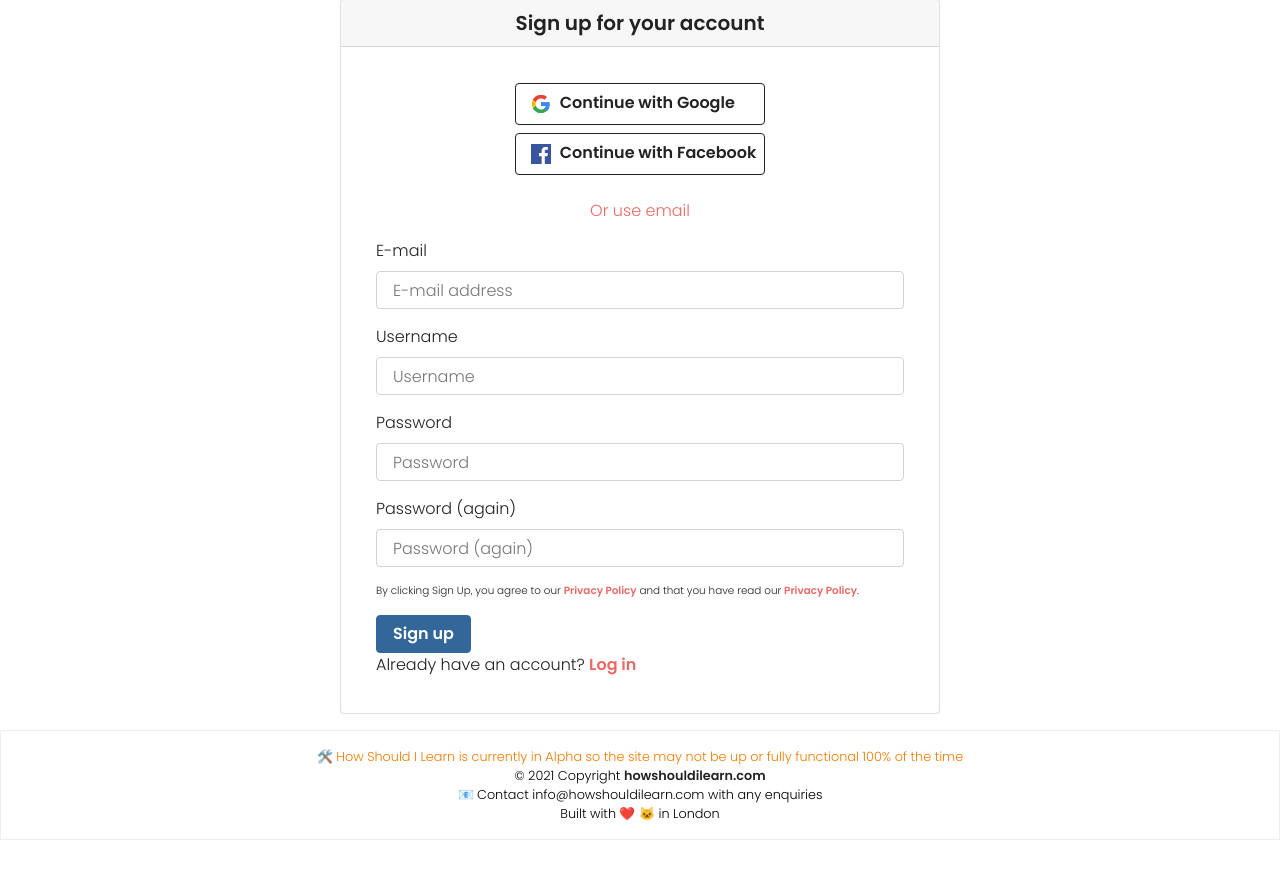
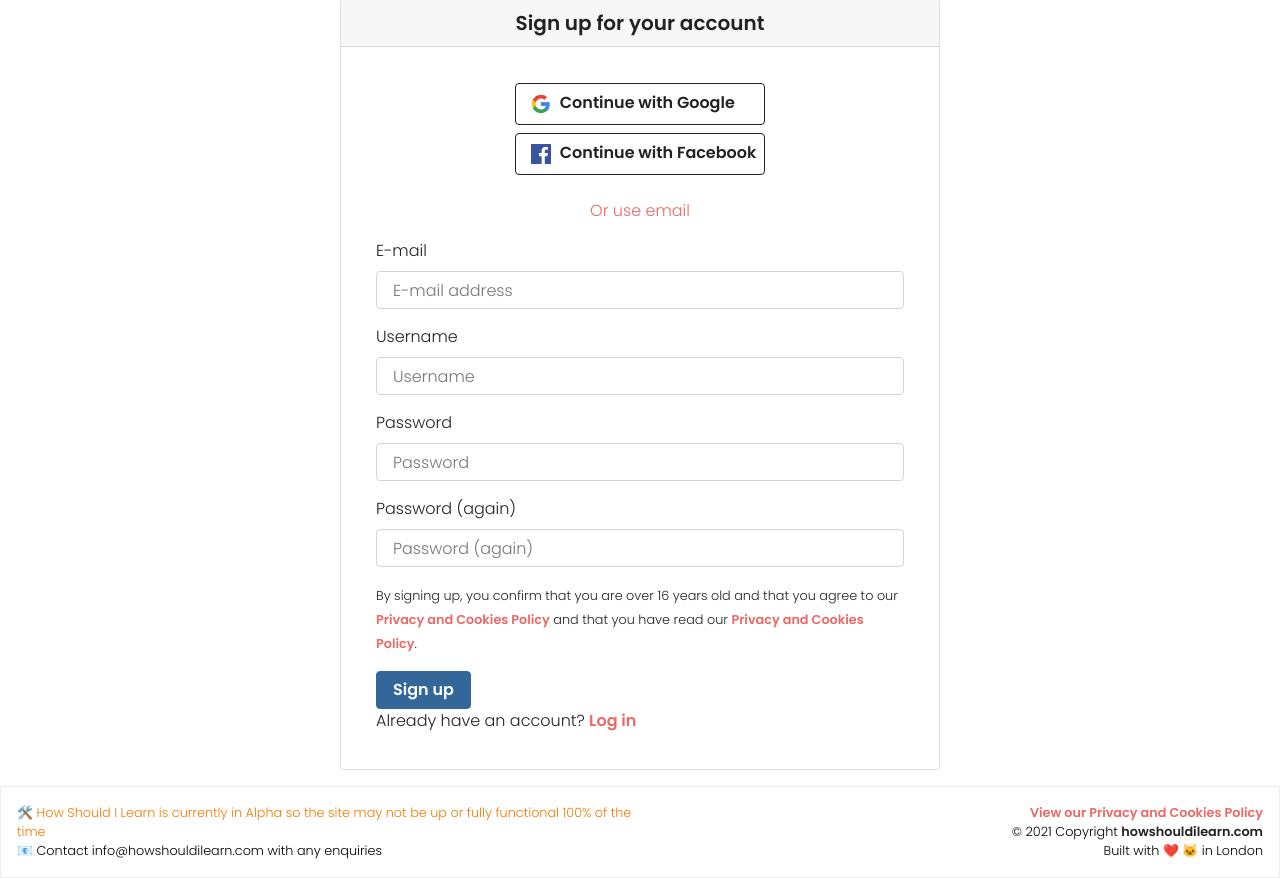
Before and after one commit to nrimsky/livlearn-v0, a Django app: page /me/signup/ in a window 1280 px wide. Shown: the part 85-963 px from the top of the page. Before the commit the page ends 925 px from the top, so only its background shows below. Run offline with Django 3.2, Linux system fonts and the light colour scheme; some libraries are stand-ins or nearby versions; some web fonts are replaced.

Commit message:
add privacy policy to footer

```diff
--- a/static/css/style.css
+++ b/static/css/style.css
@@ -286,5 +286,4 @@ ul.card-text {
 .footer-small {
     width: 100%;
     display: block;
-    text-align: center;
 }
--- a/templates/account/signup.html
+++ b/templates/account/signup.html
@@ -45,18 +45,17 @@
                         <p>Your username or password are invalid. Please try again.</p>
                     {% endif %}
                 </div>
-                <form action="{% url 'account_signup' %}" method="post" class="form login-form text-left signup"
-                      id="signup_form">
-
+                <form action="{% url 'account_signup' %}" method="post" class="form login-form text-left signup" id="signup_form">
                     {% csrf_token %}
                     {% bootstrap_form form %}
                     {% if redirect_field_value %}
                         <input type="hidden" name="{{ redirect_field_name }}" value="{{ redirect_field_value }}"/>
                     {% endif %}
-                    <p style="font-size: .65em">By clicking Sign Up, you agree to our <a target="_blank"
-                                                                                         href="{% url 'authapp:privacy' %}">Privacy
-                        Policy</a> and that you have read our <a target="_blank" href="{% url 'authapp:privacy' %}">Privacy
-                        Policy</a>.</p>
+                    <p>
+                        <small>
+                            By signing up, you confirm that you are over 16 years old and that you agree to our <a target="_blank" href="{% url 'authapp:privacy' %}">Privacy and Cookies Policy</a> and that you have read our <a target="_blank" href="{% url 'authapp:privacy' %}">Privacy and Cookies Policy</a>.
+                        </small>
+                    </p>
                     {% buttons %}
                         <button type="submit" class="btn btn-info">Sign up</button>
                     {% endbuttons %}
--- a/templates/base.html
+++ b/templates/base.html
@@ -37,16 +37,7 @@
             {% endblock content %}
         </div>
     </div>
-    <!-- https://mdbootstrap.com/docs/standard/navigation/footer/ -->
-    <footer id="footer">
-        <div class="text-center p-3 bg-light">
-            <small class="footer-small text-danger">🛠️️ How Should I Learn is currently in Alpha so the site may not be
-                up or fully functional 100% of the time</small>
-            <small class="footer-small">© 2021 Copyright <a class="text-dark" href="https://www.howshouldilearn.com/">howshouldilearn.com</a></small>
-            <small class="footer-small">📧 Contact info@howshouldilearn.com with any enquiries</small>
-            <small class="footer-small">Built with ❤️ 🐱 in London</small>
-        </div>
-    </footer>
+    {% include "footer.html" %}
     <script src="{% static 'js/jquery.min.js' %}"></script>
     <script src="https://cdn.jsdelivr.net/npm/bootstrap@4.5.3/dist/js/bootstrap.bundle.min.js"
             integrity="sha384-ho+j7jyWK8fNQe+A12Hb8AhRq26LrZ/JpcUGGOn+Y7RsweNrtN/tE3MoK7ZeZDyx" crossorigin="anonymous">
--- /dev/null
+++ b/templates/footer.html
@@ -0,0 +1,17 @@
+<!-- https://mdbootstrap.com/docs/standard/navigation/footer/ -->
+<footer id="footer">
+    <div class="bg-light row text-center p-2 m-0">
+        <div class="col-12 col-md-6 p-2 text-center text-md-left">
+            <small class="footer-small text-danger">🛠️️ How Should I Learn is currently in Alpha so the site may not be
+                up or fully functional 100% of the time</small>
+            <small class="footer-small">📧 Contact info@howshouldilearn.com with any enquiries</small>
+
+        </div>
+        <div class="col-12 col-md-6 p-2 text-center text-md-right">
+            <small class="footer-small"><a href="{% url 'authapp:privacy' %}">View our Privacy and Cookies
+                Policy</a></small>
+            <small class="footer-small">© 2021 Copyright <a class="text-dark" href="https://www.howshouldilearn.com/">howshouldilearn.com</a></small>
+            <small class="footer-small">Built with ❤️ 🐱 in London</small>
+        </div>
+    </div>
+</footer>
--- a/templates/home.html
+++ /dev/null
@@ -1,5 +0,0 @@
-{% extends "base.html" %}
-{% block title %}How Should I Learn That{% endblock title %}
-{% block content %}
-
-{% endblock content %}
```
Also changed, not shown: templates/account/base.html (+1 -10 lines).
